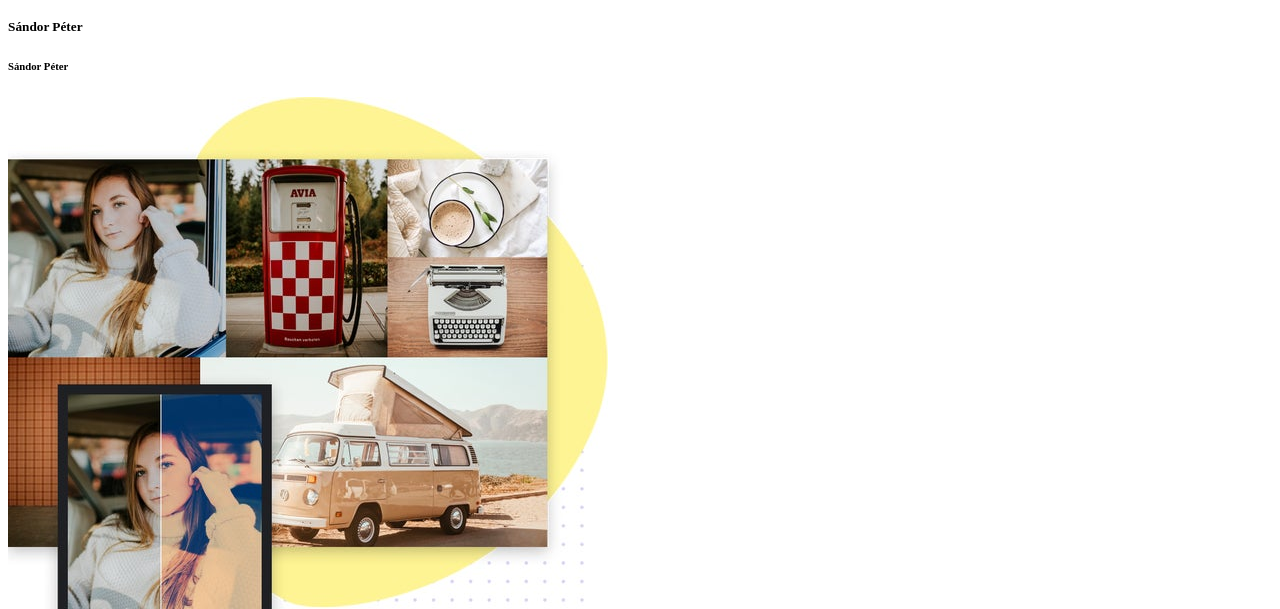
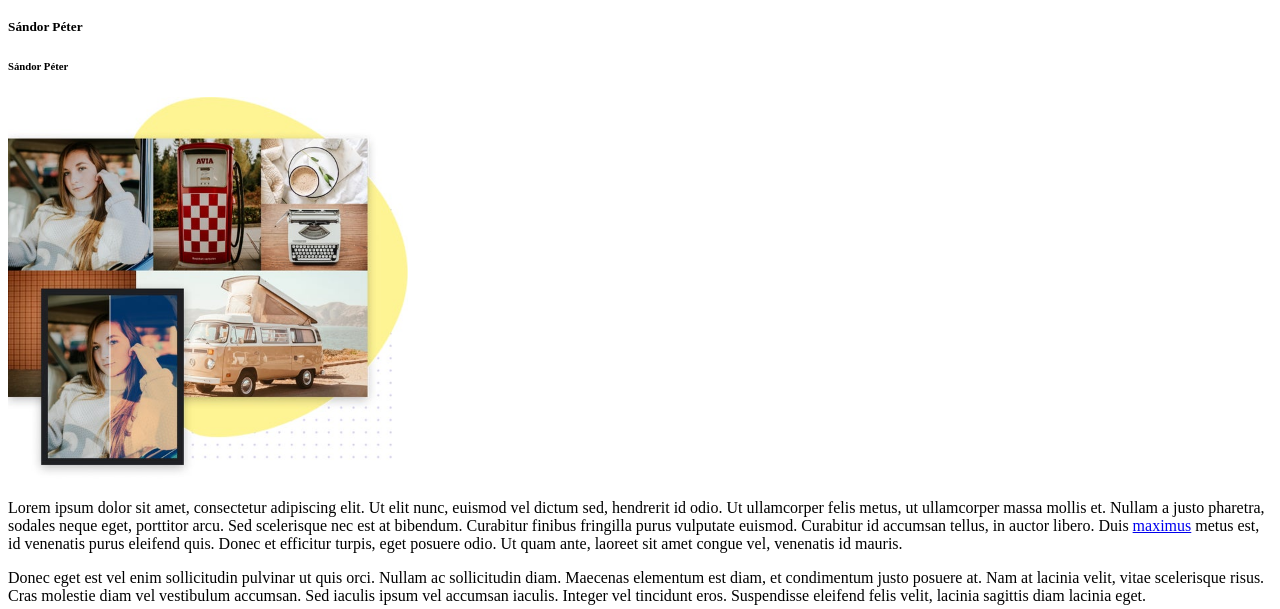
Before and after one commit to SandorPeteer/web5628, a plain HTML site: page index.html in a window 1280 px wide. Shown: the part 191-800 px from the top of the page. Drawn offline with Linux system fonts and the light colour scheme.

Commit message:
kép méret

```diff
--- a/index.html
+++ b/index.html
@@ -17,7 +17,7 @@
     <h6>Sándor Péter</h6>
 
 
-    <img src="img/collage.jpeg" alt="Itt látható rólam egy kollázs kép" title="KOLLÁZS">
+    <img src="img/collage.jpeg" alt="Itt látható rólam egy kollázs kép" title="KOLLÁZS" width="400">
 
 
     <p>Lorem ipsum dolor sit amet, consectetur adipiscing elit. Ut elit nunc, euismod vel dictum sed, hendrerit id odio.
```
